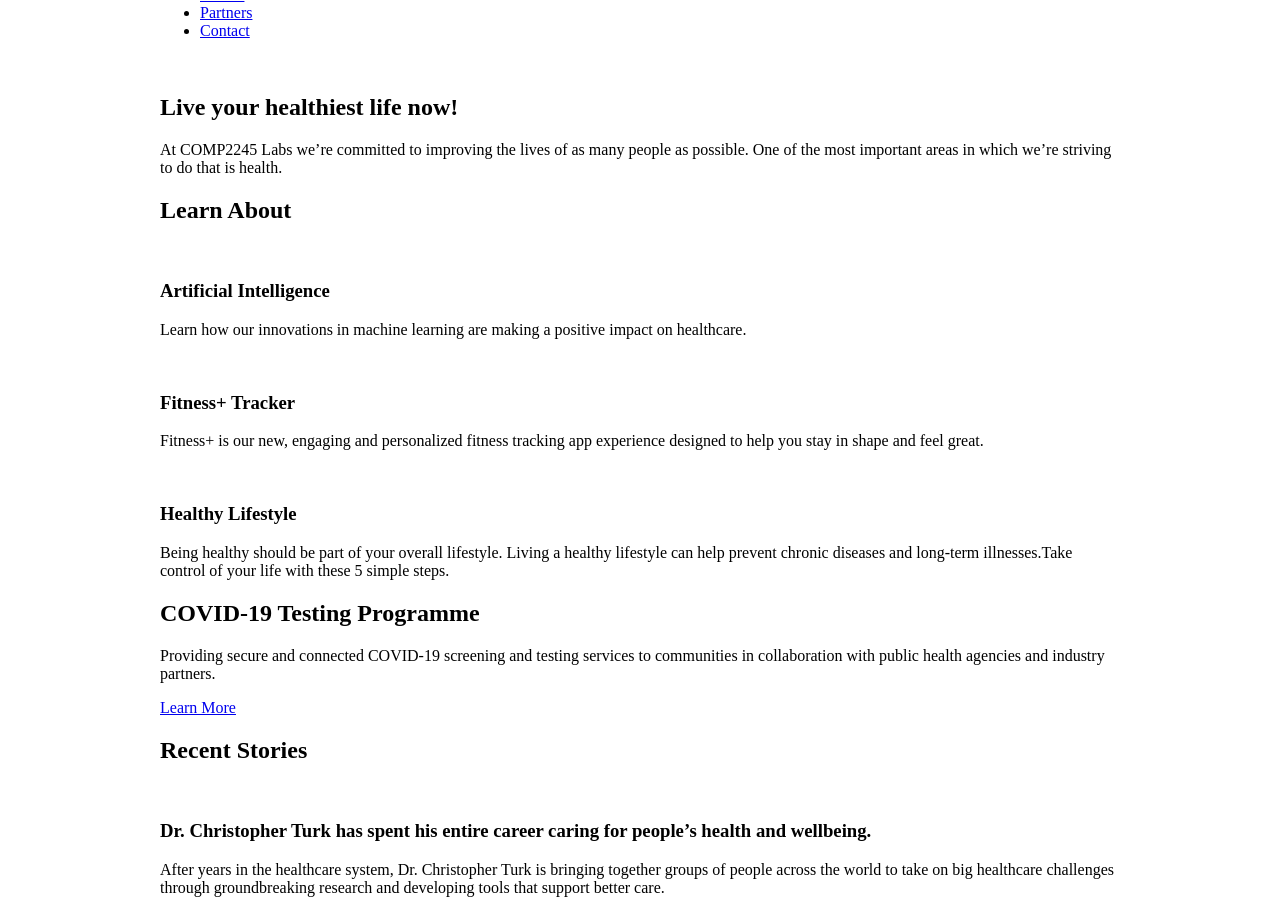
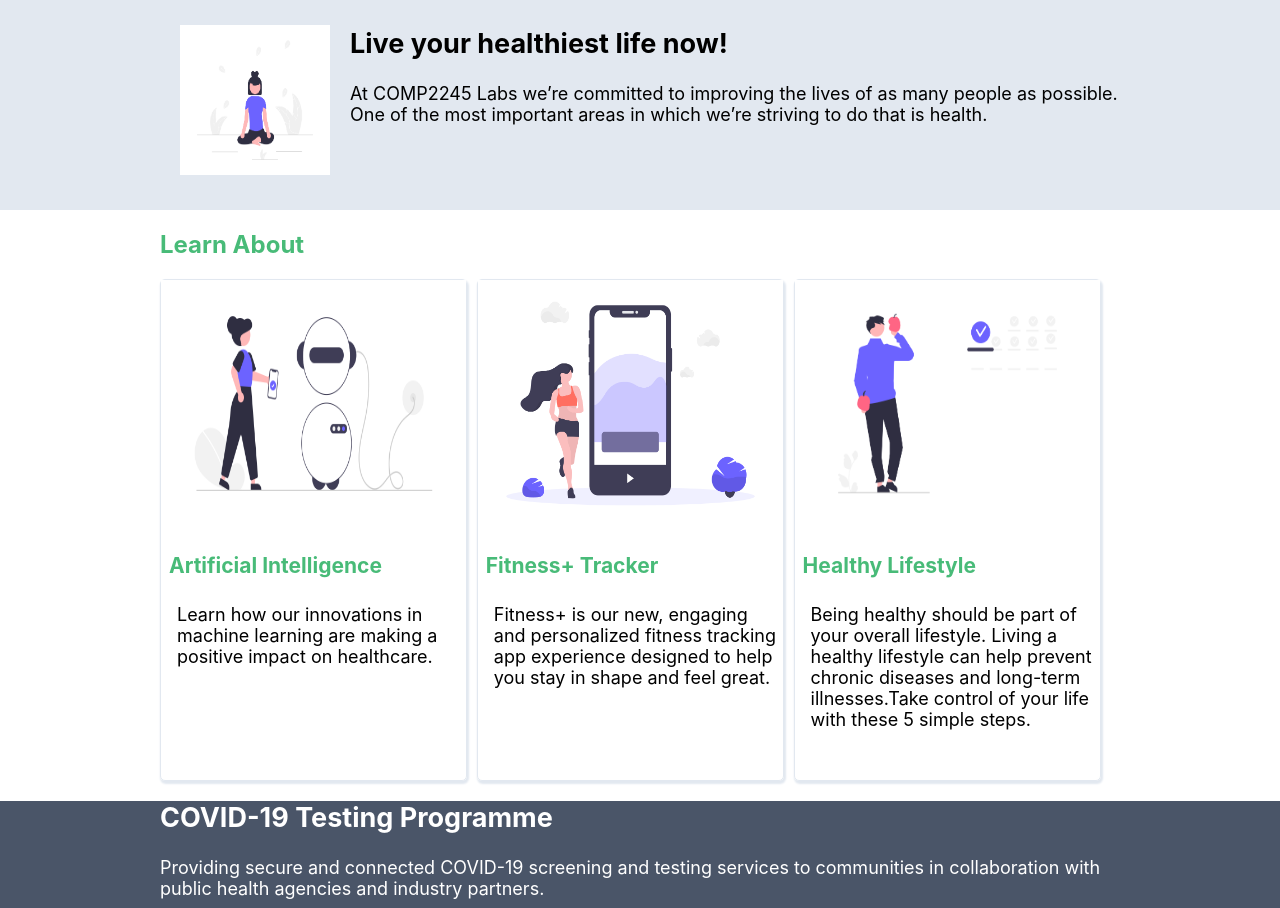
Before and after one commit to Faby-Baby/comp2245-project1, a plain HTML site: page index.html in a window 1280 px wide. Shown: the part 130-1038 px from the top of the page. Drawn offline with Linux system fonts and the light colour scheme.

Commit message:
Added files

```diff
--- a/index.html
+++ b/index.html
@@ -26,7 +26,7 @@
         <section class="overview-hero">
             <div class="container">
                 <div class="overview-hero-image">
-                    <img src="#" alt="">
+                    <img src="./undraw_Meditation_re_gll0.png" alt="">
                 </div>
                 <div class="overview-hero-text">
                     <h2>Live  your healthiest life now!</h2>
@@ -39,21 +39,21 @@
                 <h2>Learn About</h2>
                 <div class="cards">
                     <div class="card">
-                        <img src="#" alt="">
+                        <img src="./undraw_Artificial_intelligence_re_enpp.png" alt="">
                         <div class="card-body">
                             <h3>Artificial Intelligence</h3>
                             <p>Learn how our innovations in machine learning are making a positive impact on healthcare.</p>
                         </div>
                     </div>
                     <div class="card">
-                        <img src="#" alt="">
+                        <img src="./undraw_fitness_tracker_3033.png" alt="">
                         <div class="card-body">
                             <h3>Fitness+ Tracker</h3>
                             <p>Fitness+ is our new, engaging and personalized fitness tracking app experience designed to help you stay in shape and feel great.</p>
                         </div>
                     </div>
                     <div class="card">
-                        <img src="#" alt="">
+                        <img src="./undraw_Healthy_lifestyle_re_ifwg.png" alt="">
                         <div class="card-body">
                             <h3>Healthy Lifestyle</h3>
                             <p>Being healthy should be part of your overall lifestyle. Living a healthy lifestyle can help prevent chronic diseases and long-term illnesses.Take control of your life with these 5 simple steps.</p>
@@ -77,7 +77,7 @@
             <div class="container">
                 <h2>Recent Stories</h2>
                 <article>
-                    <img src="" alt="">
+                    <img src="./sincerely-media-aBU2Kc2WzrM-unsplash.jpg" alt="">
                     <div class="article-body">
                         <h3>Dr. Christopher Turk has spent his entire career caring for people’s health and wellbeing.</h3>
                         <p>After years in the healthcare system, Dr. Christopher Turk is bringing together groups of people across the world to take on big healthcare challenges through groundbreaking research and developing tools that support better care.</p>
@@ -85,7 +85,7 @@
                     </div>
                 </article>
                 <article>
-                    <img src="" alt="">
+                    <img src="./sina-bahar-kNC2irg_UTs-unsplash.jpg" alt="">
                     <div class="article-body">
                         <h3>COMP2245 Labs collaborates with the Ministry of Health and Ministry of Education on COVID-19 Risk Screening and Testing</h3>
                         <p>COMP2245 Labs, in collaboration with the Ministry of Health and Wellness and Ministry of Education, will launch a pilot project intended to expand access to COVID-19 risk screening and testing for high risk individuals in the parishes of Kingston and St. Andrew.</p>
@@ -110,7 +110,7 @@
     </main>
     <footer>
         <div class="container">
-            <p>Copyright 2020, Your Name</p>
+            <p>Copyright 2022, Fabian Bertrand</p>
         </div>
     </footer>
 </body>
--- a/styles.css
+++ b/styles.css
@@ -1,7 +1,8 @@
 /* Add your CSS to this file */
 body {
     margin: 0;
-    font-size: 16px;
+    font-family: -apple-system, BlinkMacSystemFont, "Segoe UI", Roboto, "Helvetica Neue", Arial, "Noto Sans", sans-serif;
+    font-size: 18px;
 }
 
 .container {
@@ -9,3 +10,151 @@
     max-width: 960px;
     width: 100%;
 }
+
+header {
+    padding-top: 30px;
+    width: 100%;
+    height: 75px;
+    background-color: #fff;
+    font-size: 18px;
+    margin-bottom: 15px;
+}
+
+header > div {
+    display: flex;
+    justify-content: space-between;
+    align-items: center;
+
+}
+
+
+nav li {
+    display: inline;
+}
+
+nav a {
+    text-decoration: none;
+    color: #6b7280;
+}
+
+nav a:hover {
+    color: #5a67d8;
+}
+
+
+.overview-hero{
+    display: flex;
+    background-color: #e2e8f0;
+    height: 220px;
+    width: 100%;
+    align-items: center;
+}
+
+.overview-hero-image {
+    float: left;
+    height: 150px;
+    width: 150px;
+    margin: 20px;
+}
+
+.overview-hero-image img {
+    height: 150px;
+    width: 150px;
+}
+
+.learn-about h2 {
+    font-size: 24px;
+    color: #48bb78;
+}
+
+.learn-about h3 {
+    color: #48bb78;
+    font-size: 21px;
+}
+
+.cards {
+    height: 500px;
+    display: grid;
+    grid-template-columns: 32% 32% 32%;
+    column-gap: 1%;
+}
+
+.card {
+    display: flex;
+    flex-direction: column;
+    height: 100%;
+    border: 1px solid #e2e8f0;
+    border-radius: 5px;
+    box-shadow: 1px 2px 2px 1px #e2e8f0;
+}
+
+.card img {
+    display: block;
+    height: 50%;
+    width: 100%;
+}
+
+.card .card-body {
+    width: 100%;
+    height: 50%;
+    padding: 5px 5px 0px 8px;
+}
+
+.card-body p {
+    height: 100%;
+    padding: 5px 8px 0px 8px;
+}
+
+.testing {
+    background-color: #4a5568;
+    color: #fff;
+    height: 300px;
+}
+
+.testing .btn {
+    float: right;
+    color: #fff;
+}
+
+.testing a {
+    background-color: #48bb78;
+    border-radius: 5px;
+}
+
+.stories h2, .stories a {
+    color: #5a67d8;
+}
+
+.stories h3 {
+    font-size: 18px;
+}
+
+.stories img {
+    border-radius: 50%;
+    height: 150px;
+    width: 150px;
+    float: left;
+    margin: 0 10px 20px 0px;
+}
+
+.newsletter {
+    background-color: #48bb78;
+    color: #fff;
+    height: 300px;
+    text-align: center;
+
+}
+
+.newsletter .btn {
+    background-color: #5a67d8;
+    border: none;
+    color: #fff;
+    display: inline;
+    position: relative;
+
+}
+
+footer {
+    background-color: #4a5568;
+    color: #fff;
+}
```
Also changed, not shown: sincerely-media-aBU2Kc2WzrM-unsplash.jpg (added), undraw_Artificial_intelligence_re_enpp.png (added), undraw_Healthy_lifestyle_re_ifwg.png (added), undraw_Meditation_re_gll0.png (added), undraw_fitness_tracker_3033.png (added), 1 other file.
